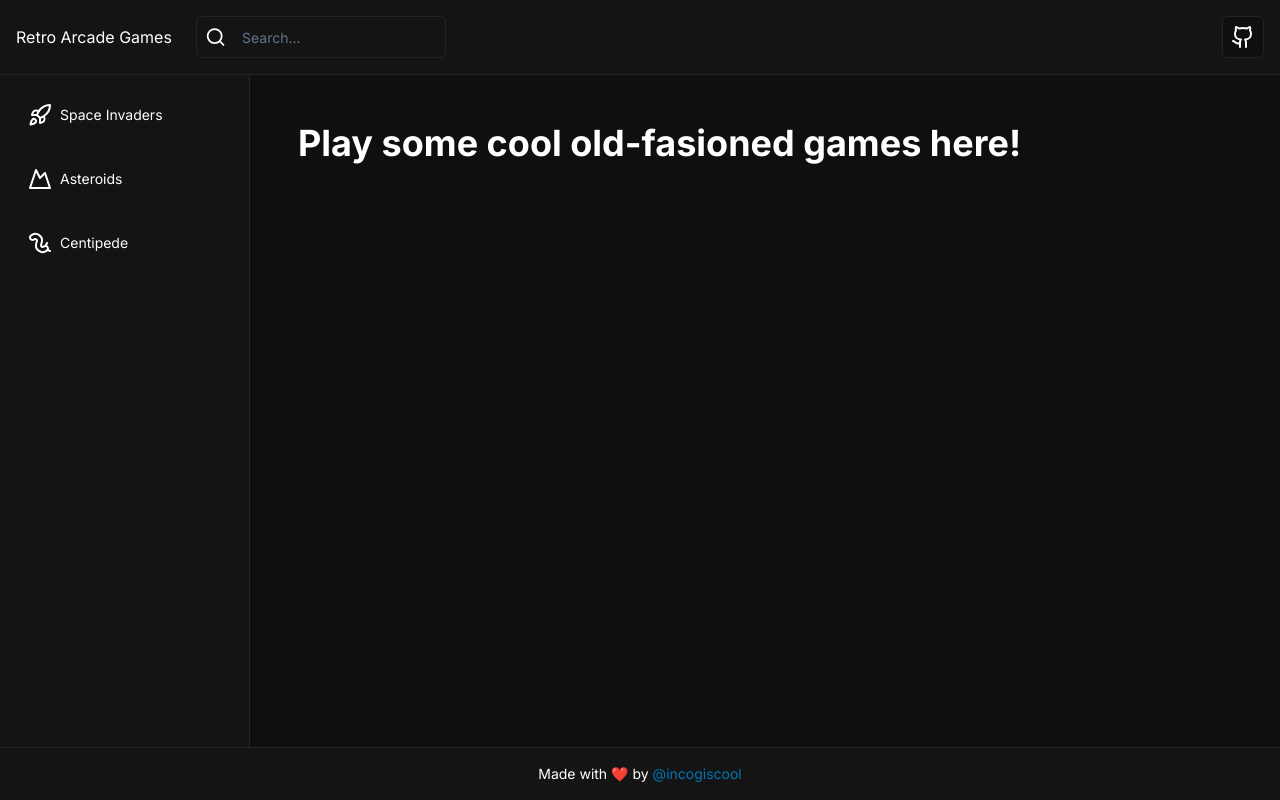
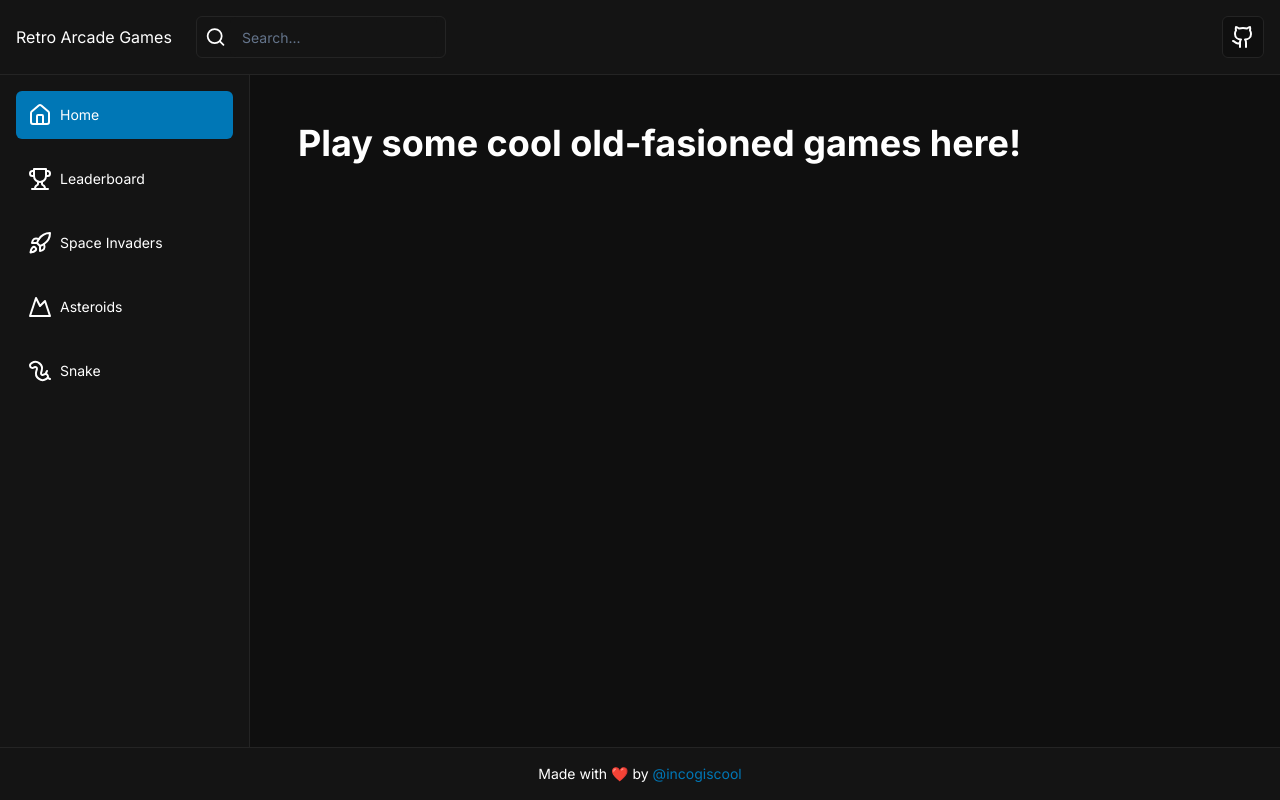
Before and after one commit to incogiscool/retro-arcade, a Next.js app: page / in a window 1280 px wide. Built offline with nearby package versions, Linux system fonts and the light colour scheme.

Commit message:
working on snake game logic

```diff
--- a/app/games/[id]/page.tsx
+++ b/app/games/[id]/page.tsx
@@ -1,23 +1,23 @@
-// "use client";
-// import { useGame } from "@/hooks/useGame";
+"use client";
+import { useGame } from "@/hooks/useGame";
 
-// export default function Game() {
-//   const game = useGame();
+export default function Game() {
+  const game = useGame();
 
-//   return (
-//     <div>
-//       {game ? (
-//         <div>
-//           <h1 className="text-4xl font-bold">{game?.name}</h1>
-//           <p>{game?.description}</p>
+  return (
+    <div>
+      {game ? (
+        <div>
+          <h1 className="text-4xl font-bold">{game.name}</h1>
+          <p className="text-sm">{game.description}</p>
 
-//           <div className="w-[800px] h-[600px] bg-background-secondary rounded-md border border-border">
-//             {game.gameElement}
-//           </div>
-//         </div>
-//       ) : (
-//         "Game not found"
-//       )}
-//     </div>
-//   );
-// }
+          <div className="w-[800px] h-[600px] mt-4 bg-background-secondary rounded-md border border-border">
+            {game.gameElement}
+          </div>
+        </div>
+      ) : (
+        "Game not found"
+      )}
+    </div>
+  );
+}
--- /dev/null
+++ b/components/gameElements/AsteroidsGameElement.tsx
@@ -0,0 +1,3 @@
+export const AsteroidsGameElement = () => {
+  return <div>Asteroids Game Element</div>;
+};
--- /dev/null
+++ b/components/gameElements/SnakeGameElement.tsx
@@ -0,0 +1,11 @@
+import { Snake } from "@/lib/snake/snake";
+
+export const SnakeGameElement = () => {
+  const snake = new Snake();
+  snake.createGrid(10, 10);
+  snake.generateApple();
+  snake.generateSnake();
+
+  console.log(snake.grid);
+  return <div>Snake Game Element</div>;
+};
--- /dev/null
+++ b/components/gameElements/SpaceInvadersGameElement.tsx
@@ -0,0 +1,3 @@
+export const SpaceInvadersGameElement = () => {
+  return <div>Space Invaders Game Element</div>;
+};
--- a/components/nav/HomeSidebar.tsx
+++ b/components/nav/HomeSidebar.tsx
@@ -1,36 +1,36 @@
 "use client";
 import { arcadeGames } from "@/data/ts/arcadeGames";
 import { cn } from "@/lib/utils";
+import { Home, Trophy } from "lucide-react";
 import Link from "next/link";
 import { usePathname } from "next/navigation";
 
-// export const SidebarItem = ({
-//   icon,
-//   name,
-//   link,
-//   id
-// }: Readonly<{
-//   icon: React.ReactNode;
-//   name: string;
-//   link: string;
-//   id: string
-//   isActive?: boolean;
-// }>) => {
-//   return (
-//     <Link key={id}  href={link}>
-//       <li
-//         className={`flex items-center gap-2 rounded-md p-3 transition ${
-//           isActive
-//             ? "bg-primary"
-//             : "hover:bg-primary/80"
-//         }`}
-//       >
-//         {icon}
-//         <span className="text-sm">{name}</span>
-//       </li>
-//     </Link>
-//   );
-// };
+export const SidebarItem = ({
+  icon,
+  name,
+  link,
+  id,
+  isActive,
+}: Readonly<{
+  icon: React.ReactNode;
+  name: string;
+  link: string;
+  id: string;
+  isActive?: boolean;
+}>) => {
+  return (
+    <Link key={id} href={link}>
+      <li
+        className={`flex items-center gap-2 rounded-md p-3 transition ${
+          isActive ? "bg-primary" : "hover:bg-primary/80"
+        }`}
+      >
+        {icon}
+        <span className="text-sm">{name}</span>
+      </li>
+    </Link>
+  );
+};
 
 export const HomeSidebar = ({ className }: { className?: string }) => {
   const currentPathName = usePathname();
@@ -43,19 +43,41 @@ export const HomeSidebar = ({ className }: { className?: string }) => {
       )}
     >
       <ul className="flex flex-col gap-4 h-full">
+        <SidebarItem
+          icon={<Home />}
+          name="Home"
+          link="/"
+          id="home"
+          isActive={currentPathName === "/"}
+        />
+        <SidebarItem
+          icon={<Trophy />}
+          name="Leaderboard"
+          link="/leaderboard"
+          id="leaderboard"
+          isActive={currentPathName === "/leaderboard"}
+        />
         {arcadeGames.map((option) => (
-          <Link key={option.name} href={option.link}>
-            <li
-              className={`flex items-center gap-2 rounded-md p-3 transition ${
-                currentPathName === option.link
-                  ? "bg-primary"
-                  : "hover:bg-primary/80"
-              }`}
-            >
-              {option.icon}
-              <span className="text-sm">{option.name}</span>
-            </li>
-          </Link>
+          <SidebarItem
+            key={option.name}
+            icon={option.icon}
+            name={option.name}
+            link={option.link}
+            id={option.id}
+            isActive={currentPathName === option.link}
+          />
+          // <Link key={option.name} href={option.link}>
+          //   <li
+          //     className={`flex items-center gap-2 rounded-md p-3 transition ${
+          //       currentPathName === option.link
+          //         ? "bg-primary"
+          //         : "hover:bg-primary/80"
+          //     }`}
+          //   >
+          //     {option.icon}
+          //     <span className="text-sm">{option.name}</span>
+          //   </li>
+          // </Link>
         ))}
       </ul>
     </nav>
--- a/data/ts/arcadeGames.tsx
+++ b/data/ts/arcadeGames.tsx
@@ -1,29 +1,33 @@
+import { AsteroidsGameElement } from "@/components/gameElements/AsteroidsGameElement";
+import { SnakeGameElement } from "@/components/gameElements/SnakeGameElement";
+import { SpaceInvadersGameElement } from "@/components/gameElements/SpaceInvadersGameElement";
+import { ArcadeGame } from "@/lib/types";
 import { Gamepad, Mountain, Rocket, Trophy, Worm } from "lucide-react";
 
-export const arcadeGames = [
-  // { name: "Home", id: "home", link: "/", icon: <Gamepad /> },
-  // {
-  //   name: "Leaderboard",
-  //   id: "leaderboard",
-  //   link: "/leaderboard",
-  //   icon: <Trophy />,
-  // },
+export const arcadeGames: ArcadeGame[] = [
   {
     name: "Space Invaders",
+    description: "In space invaders, you are attacking an alien spacecraft.",
     id: "space-invaders",
     link: "/games/space-invaders",
     icon: <Rocket />,
+    gameElement: <SpaceInvadersGameElement />,
   },
   {
     name: "Asteroids",
     id: "asteroids",
+    description:
+      "In asteroids, you are trying to avoid crashing into the asteroids.",
     link: "/games/asteroids",
     icon: <Mountain />,
+    gameElement: <AsteroidsGameElement />,
   },
   {
-    name: "Centipede",
-    id: "centipede",
-    link: "/games/centipede",
+    name: "Snake",
+    description: "In Snake, you are trying to eat as many apples as possible.",
+    id: "snake",
+    link: "/games/snake",
     icon: <Worm />,
+    gameElement: <SnakeGameElement />,
   },
 ];
--- /dev/null
+++ b/lib/snake/snake.ts
@@ -0,0 +1,102 @@
+import { Coordinates, Direction, Grid } from "../types";
+
+export class Snake {
+  public grid: Grid = [];
+  public appleCoordinates: Coordinates | null = null;
+  public snakeCoordinates: Coordinates[] = [];
+
+  readonly startPosition: Coordinates = { x: 0, y: 0 };
+  readonly snakeHead = this.snakeCoordinates[0];
+  readonly snakeTail = this.snakeCoordinates[this.snakeCoordinates.length - 1];
+
+  constructor() {}
+
+  /*
+
+    0 = empty
+    1 = apple
+    2 = snake
+
+    */
+
+  createGrid(width: number, height: number) {
+    const createdGrid = [];
+
+    for (let i = 0; i < height; i++) {
+      const row = [];
+      for (let j = 0; j < width; j++) {
+        row.push(0);
+      }
+      createdGrid.push(row);
+    }
+
+    this.grid = createdGrid;
+  }
+
+  generateApple() {
+    const randomX = Math.floor(Math.random() * this.grid.length);
+    const randomY = Math.floor(Math.random() * this.grid[0].length);
+
+    this.snakeCoordinates.forEach((snakeCoordinate) => {
+      if (snakeCoordinate.x === randomX && snakeCoordinate.y === randomY) {
+        return this.generateApple();
+      }
+    });
+
+    this.grid[randomX][randomY] = 1;
+    this.appleCoordinates = { x: randomX, y: randomY };
+  }
+
+  eatApple() {
+    if (this.appleCoordinates) {
+      this.grid[this.appleCoordinates.x][this.appleCoordinates.y] = 0;
+      this.appleCoordinates = null;
+    }
+  }
+
+  generateSnake() {
+    this.snakeCoordinates.push({
+      x: this.startPosition.x,
+      y: this.startPosition.y,
+    });
+    this.grid[this.startPosition.x][this.startPosition.y] = 2;
+  }
+
+  moveSnake(direction: Direction) {
+    const snakeHead = this.snakeHead;
+    switch (direction) {
+      case "up":
+        this.snakeCoordinates.unshift({
+          x: snakeHead.x,
+          y: snakeHead.y - 1,
+        });
+        break;
+      case "down":
+        this.snakeCoordinates.unshift({
+          x: snakeHead.x,
+          y: snakeHead.y + 1,
+        });
+        break;
+      case "left":
+        this.snakeCoordinates.unshift({
+          x: snakeHead.x - 1,
+          y: snakeHead.y,
+        });
+        break;
+      case "right":
+        this.snakeCoordinates.unshift({
+          x: snakeHead.x + 1,
+          y: snakeHead.y,
+        });
+        break;
+    }
+  }
+
+  //   checkCollision() {
+  //     const snakeHead = this.snakeHead;
+
+  //     // if (this.snakeCoordinates.)
+
+  //     return false;
+  //   }
+}
--- /dev/null
+++ b/lib/types.ts
@@ -0,0 +1,12 @@
+export type Direction = "up" | "down" | "left" | "right";
+export type Coordinates = { x: number; y: number };
+export type Grid = number[][];
+
+export type ArcadeGame = {
+  name: string;
+  description: string;
+  id: string;
+  link: string;
+  icon: React.ReactNode;
+  gameElement: React.ReactNode;
+};
```
